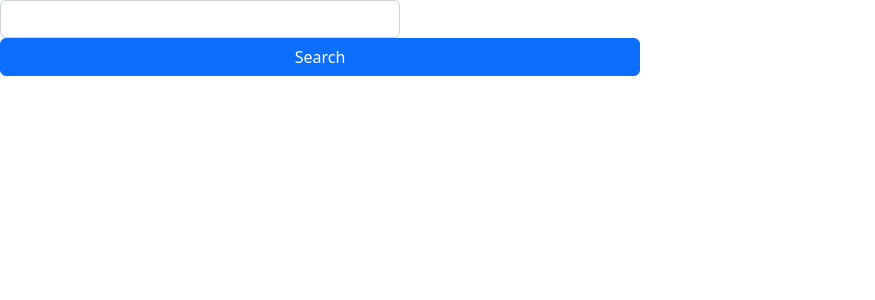
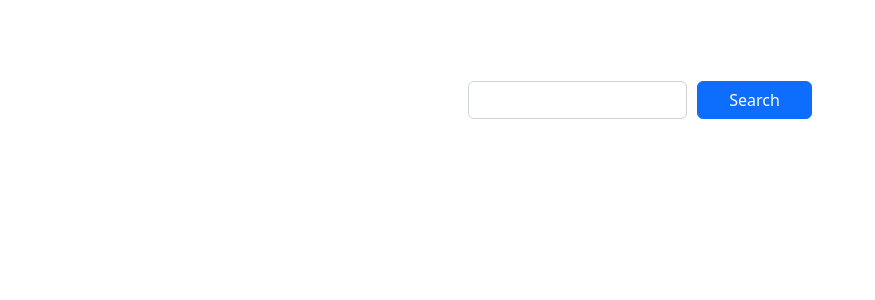
Before and after one commit to Yhworld/instajunk, a React (Create React App) app: page /search in a window 1280 px wide. Shown: the top 300 px of the page, without its empty margins (0-875 px from the left). Built offline with nearby package versions, Linux system fonts and the light colour scheme; a web font is replaced by a local one.

Commit message:
Add styling to the search page, positioned the input box and the button

```diff
--- a/src/App.css
+++ b/src/App.css
@@ -39,3 +39,26 @@ li {
   padding-right: 400px;
   font-size: 20px;
 }
+
+.profile {
+  display: flex;
+  margin-top: 20px;
+  gap: 10px;
+}
+
+form#searchform {
+  display: flex;
+  justify-content: center;
+  height: 200px;
+  align-items: center;
+}
+
+.box {
+  display: flex;
+  justify-content: center;
+}
+
+div#usernamey {
+  display: flex;
+  gap: 10px;
+}
```
